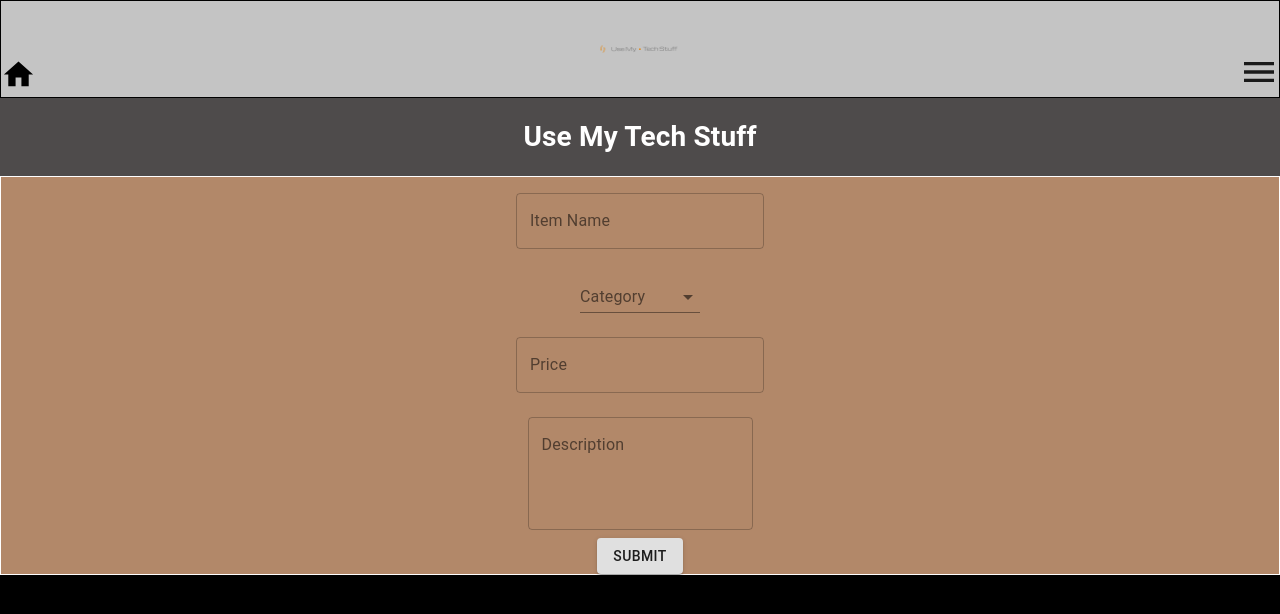
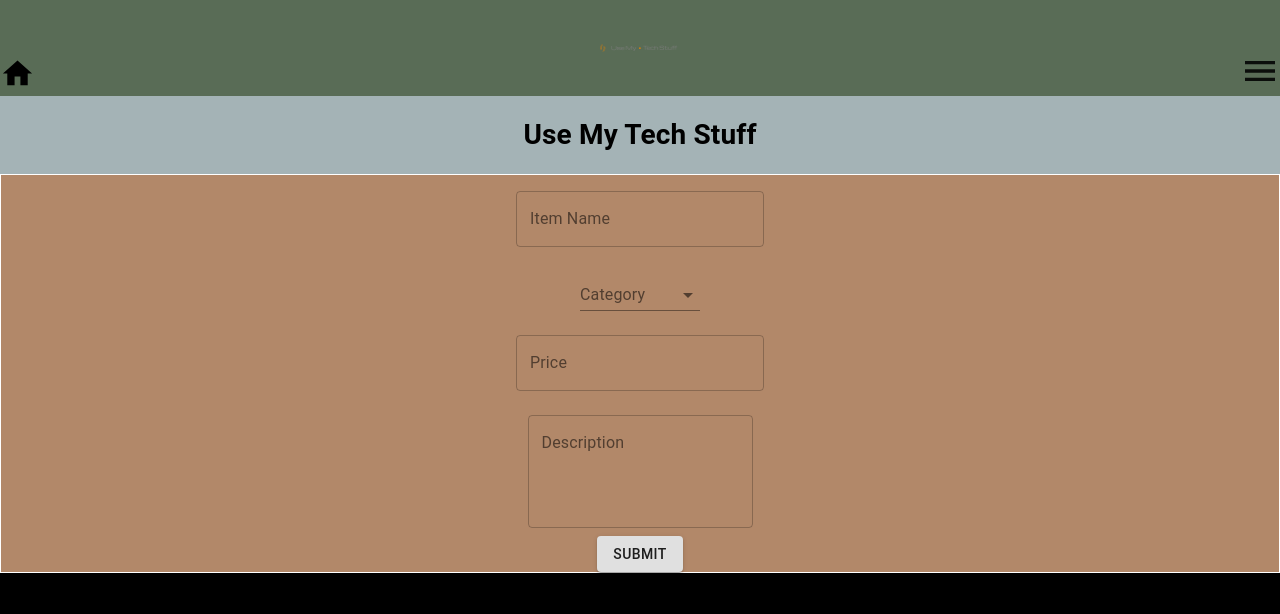
Before and after one commit to usemytechstuff-tt17/Front-End, a React (Create React App) app in the folder use-my-tech-stuff/: page /createlisting in a window 1280 px wide. Shown: the top 614 px of the page. Built offline with nearby package versions, Linux system fonts and the light colour scheme; no server answers.

Commit message:
style changes to home page

```diff
--- a/use-my-tech-stuff/src/App.css
+++ b/use-my-tech-stuff/src/App.css
@@ -1,9 +1,9 @@
 .app {
   text-align: center;
-  background-color: rgb(78, 75, 75);
+  background-color: #A4B3B6;
 }
 h1{
-  color:white;
+  color:black;
 }
 .App-logo {
   height: 40vmin;
--- a/use-my-tech-stuff/src/components/Card.js
+++ b/use-my-tech-stuff/src/components/Card.js
@@ -4,13 +4,18 @@ import { Link } from 'react-router-dom';
 import styled from 'styled-components'
 
 const StyleDiv = styled.div`
-	border:1px solid white;
-	color:white;
+	border:1px solid black;
+	color:black;
 	display:flex;
 	flex-direction:column;
 	width:20rem;
 	margin: 10px 0;
-	border-radius:8px;
+	border-radius:18px 18px 0 0;
+	img{
+		height:300px;
+		border-radius:18px 18px 0 0;
+	}
+	box-shadow: -5px 8px #596C56;
 `
 
 const Card = (props) => {
@@ -20,6 +25,7 @@ const Card = (props) => {
 
 	return (
 		<StyleDiv className='card'>
+			<img src='https://images.pexels.com/photos/3568520/pexels-photo-3568520.jpeg?auto=compress&cs=tinysrgb&h=750&w=1260'/>
 			<h3>Item: {card.item_name}</h3>
 			<p>Price: {card.item_price}</p>
 			<p>Owner: {card.item_owner}</p>
--- a/use-my-tech-stuff/src/components/Home.js
+++ b/use-my-tech-stuff/src/components/Home.js
@@ -9,7 +9,7 @@ const StyleDiv = styled.div`
 	flex-flow: row wrap;
 	justify-content: space-around;
 	align-items: flex-end;
-	width:90vw;
+
 `
 const Home = () => {
 	const { tech } = useContext(TechContext);
--- a/use-my-tech-stuff/src/components/Nav.js
+++ b/use-my-tech-stuff/src/components/Nav.js
@@ -10,10 +10,12 @@ import { Home } from "@material-ui/icons"
 
 const NavDiv = styled.div`
     display: flex;
-    border: 1px solid black;
+    /* border: 1px solid black; */
     justify-content: space-between;
     align-items: flex-end;
-    background-color: #C4C4C4;
+    /* background-color: #C4C4C4; */
+    background-color:#596C56;
+    /* background-color:#116466; */
     p{
         text-align: bottom;
     }
```
